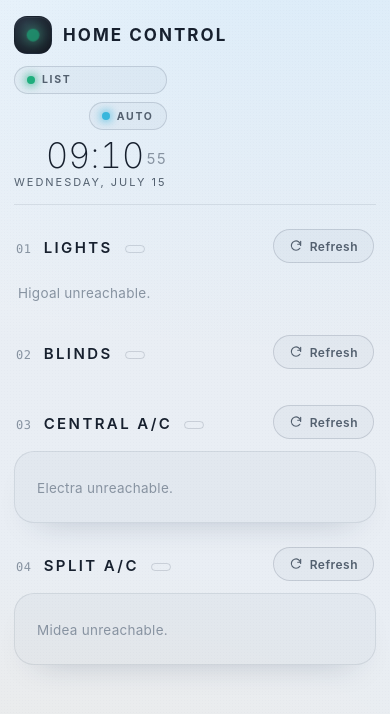
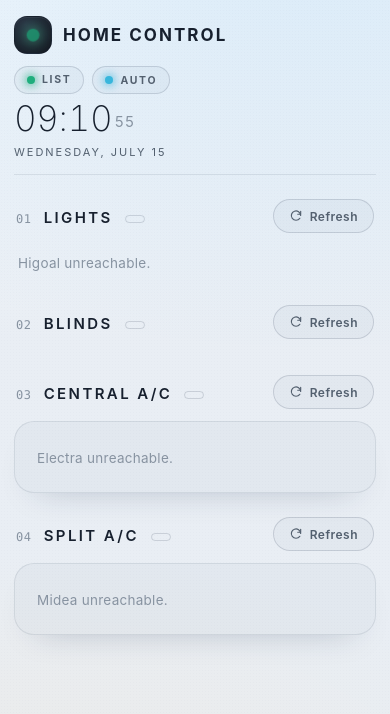
Before and after one commit to akivaschiff/heyhomie, a plain HTML site: page smarthome/dashboard.html in a window 390 px wide. Drawn offline with Linux system fonts and the light colour scheme; no server answers.

Commit message:
Tidy phone header: pills in a row above the clock
Co-Authored-By: Claude Opus 4.8 (1M context) <noreply@anthropic.com>

```diff
--- a/smarthome/assets/dashboard.css
+++ b/smarthome/assets/dashboard.css
@@ -333,6 +333,10 @@
     .brand h1{font-size:17px}
     .clock{font-size:clamp(26px,9vw,36px)}
     .date{font-size:11px;margin-top:4px}
+    .clockwrap{display:grid;grid-template-columns:auto auto;justify-content:start;align-items:center;
+      gap:7px 8px;text-align:left}
+    .themebtn{margin:0}
+    .clock,.date{grid-column:1/-1}
     section{margin-top:24px}
     .shead{margin-bottom:12px;gap:12px}
     .grid.lights{grid-template-columns:repeat(auto-fill,minmax(140px,1fr))}
```
